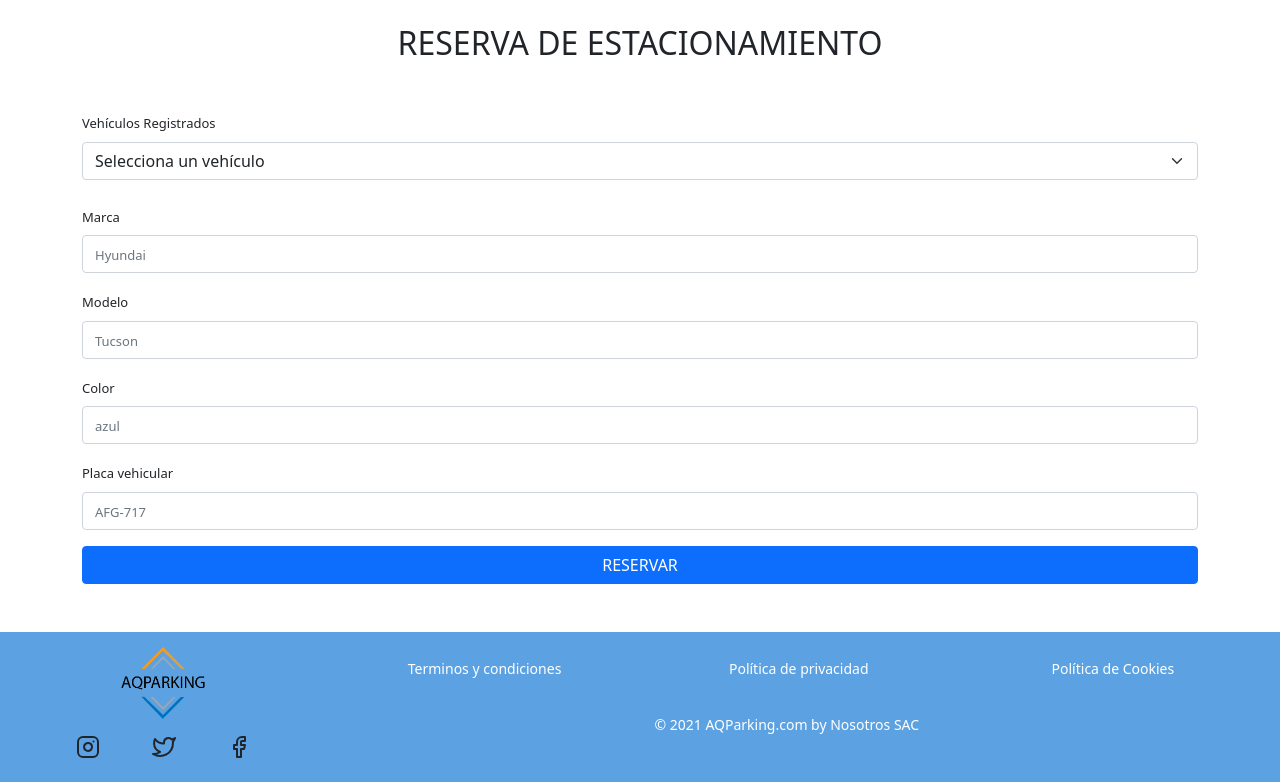
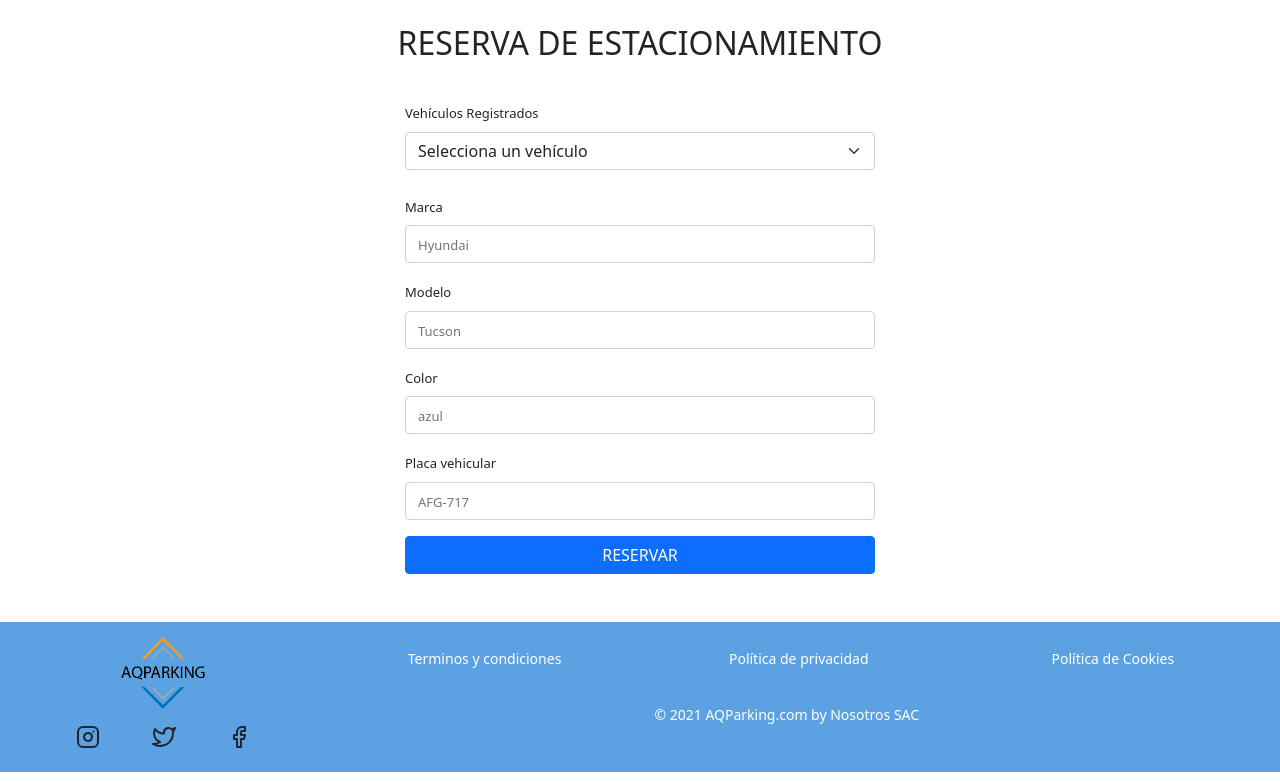
Before and after one commit to JosCha94/AQParking, a PHP site: page /estacionamiento-reserva.html in a window 1280 px wide. Shown: the part 88-870 px from the top of the page. Run offline with PHP 8.4, Linux system fonts and the light colour scheme.

Commit message:
Update estilos.css
update body reserva de estacionamiento

```diff
--- a/css/estilos.css
+++ b/css/estilos.css
@@ -101,3 +101,9 @@ label, ::-webkit-input-placeholder {
 .bg-graycard{
     background-color: #FCFCFC;
 }
+
+/*BODY RESERVA DE ESTACIONAMIENTO */
+.form-wrapper {
+  max-width: 470px;
+  margin: -10px auto 0;
+}
```
